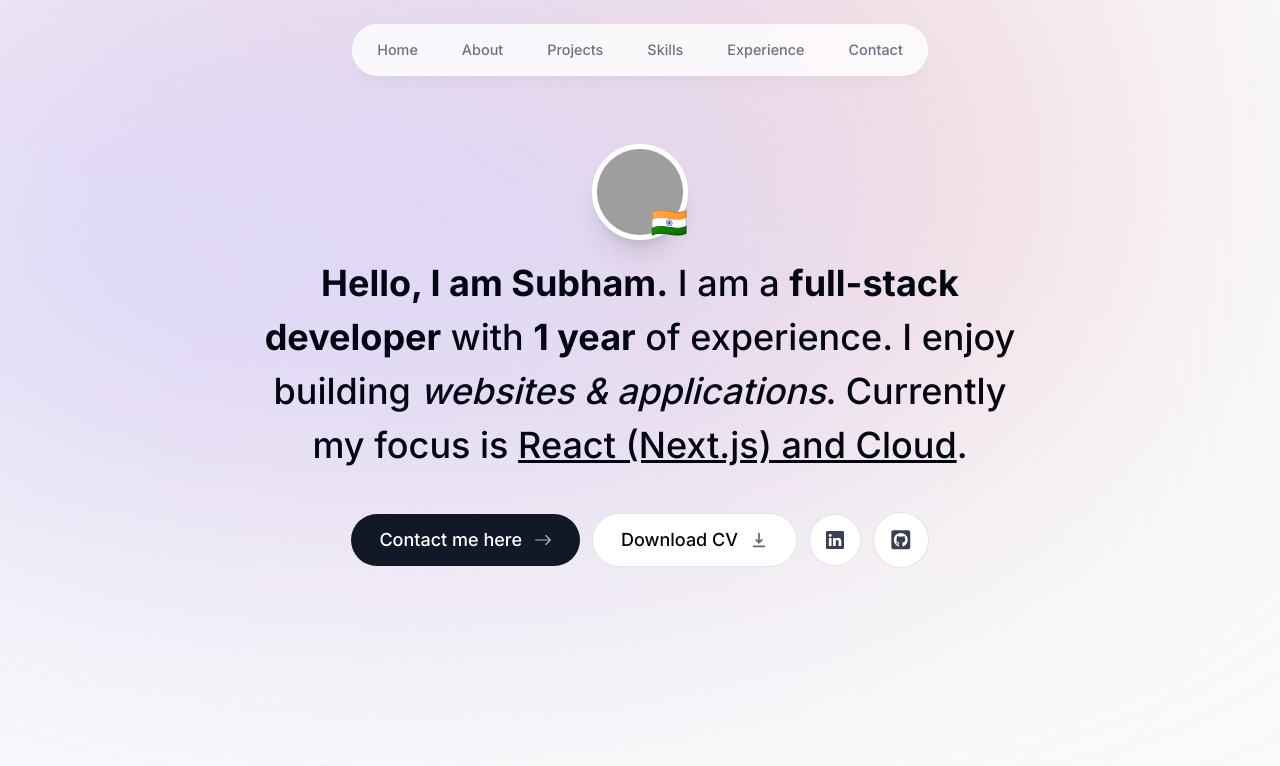
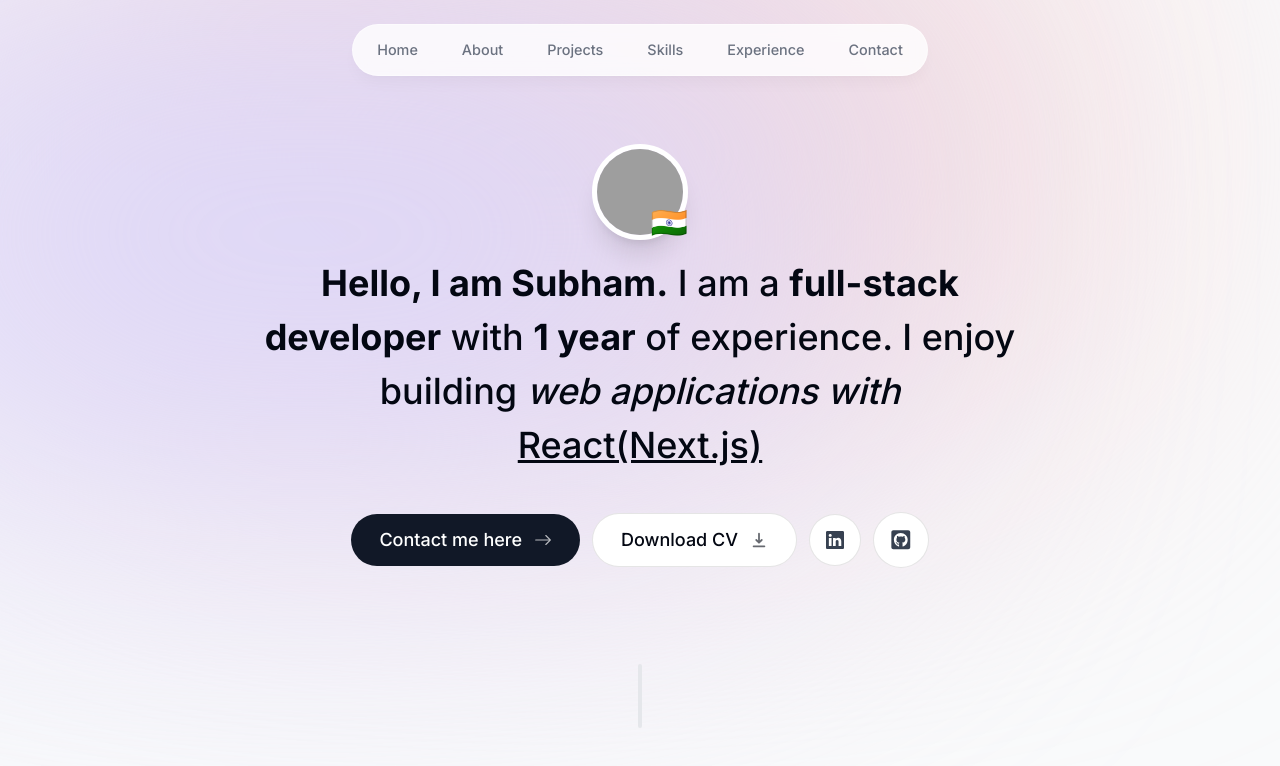
Before and after one commit to EagleVector/portfolio, a Next.js app: page / in a window 1280 px wide. Shown: the top 766 px of the page. Built offline with nearby package versions, Linux system fonts and the light colour scheme; grey boxes are pictures that could not be loaded.

Commit message:
section divider component

```diff
--- a/app/page.tsx
+++ b/app/page.tsx
@@ -1,9 +1,11 @@
 import Intro from "@/components/intro";
+import SectionDivider from "@/components/section-divider";
 
 export default function Home() {
 	return (
 		<main className="flex flex-col items-center px-4">
 			<Intro />
+			<SectionDivider />
 		</main>
 	);
 }
--- a/components/intro.tsx
+++ b/components/intro.tsx
@@ -54,9 +54,8 @@ export default function Intro() {
 				<span className="font-bold">Hello, I am Subham.</span> I am a{' '}
 				<span className="font-bold">full-stack developer</span> with{' '}
 				<span className="font-bold">1 year</span> of experience. I enjoy
-				building <span className="italic">websites & applications</span>.
-				Currently my focus is{' '}
-				<span className="underline">React (Next.js) and Cloud</span>.
+				building <span className="italic">web applications with {' '}</span>
+				<span className="underline">React(Next.js)</span>
 			</motion.h1>
 
       <motion.div
--- /dev/null
+++ b/components/section-divider.tsx
@@ -0,0 +1,14 @@
+"use client"
+import React from 'react';
+import { motion } from 'framer-motion';
+
+export default function SectionDivider() {
+  return (
+    <motion.div className='bg-gray-200 my-24 h-16 w-1 rounded-full hidden sm:block'
+      initial={{ opacity: 0, y: 100}}
+      animate={{opacity: 1, y: 0 }}
+      transition={{ delay: 0.125 }}>
+
+    </motion.div>
+  )
+}
```
